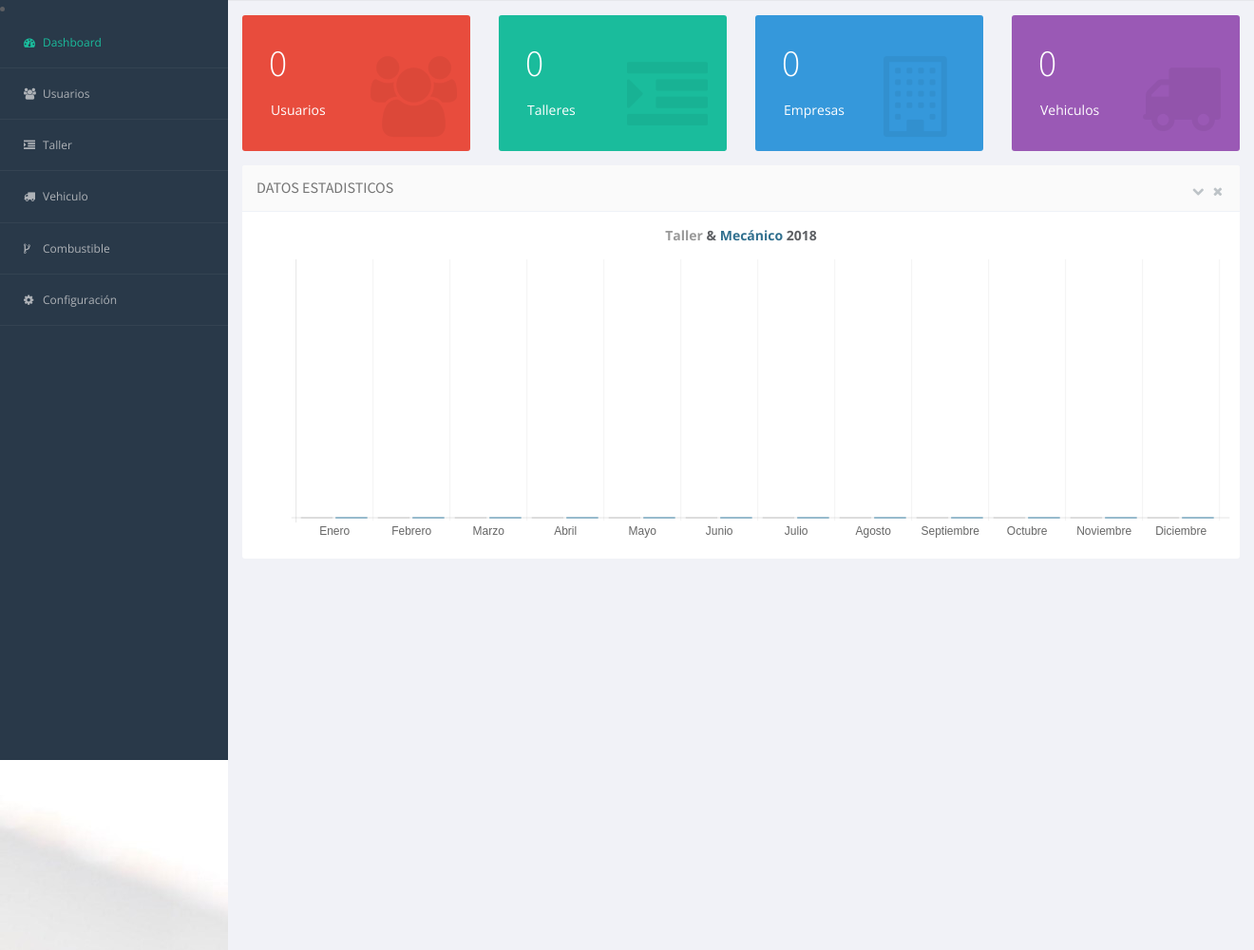
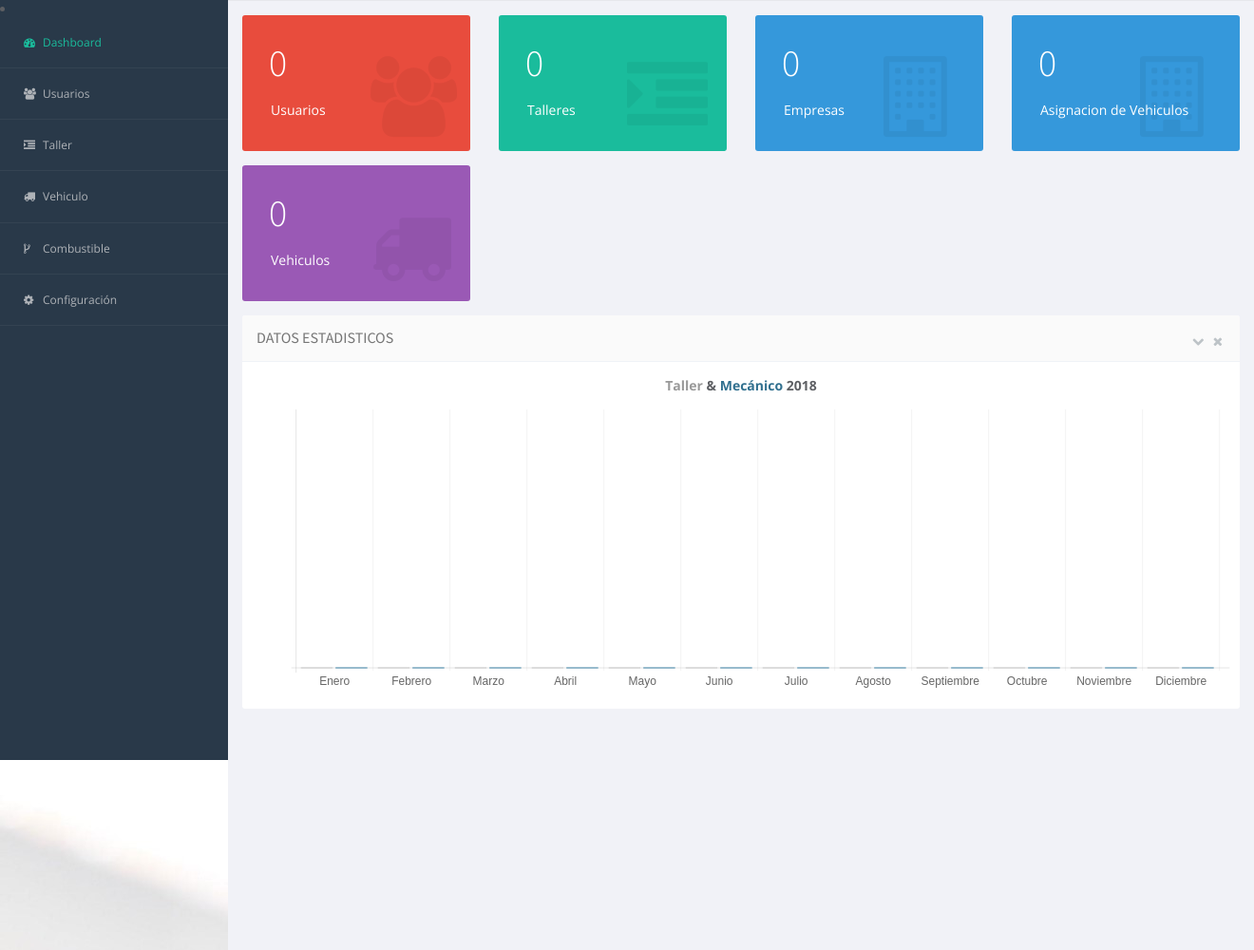
Before and after one commit to Luis1401/SCCdeploy, a PHP site: page /?view=dashboard in a window 1320 px wide. Shown: the part 80-1080 px from the top of the page at 95% size. Run offline with PHP 8.4, Linux system fonts and the light colour scheme; the visitor is signed in with stand-in values (Sample User, id 1); data that the repository does not hold is empty.

Commit message:
create button
a new button was created

```diff
--- a/config/config.php
+++ b/config/config.php
@@ -1,9 +1,9 @@
 <?php
 
 	/*Datos de conexion a la base de datos*/
-	define('DB_HOST', 'localhost');//DB_HOST:  generalmente suele ser "127.0.0.1"
+	define('DB_HOST', '127.0.0.1');//DB_HOST:  generalmente suele ser "127.0.0.1"
 	define('DB_USER', 'root');//Usuario de tu base de datos
-	define('DB_PASS', 'root');//Contraseña del usuario de la base de datos
+	define('DB_PASS', '');//Contraseña del usuario de la base de datos
 	define('DB_NAME', 'taller');//Nombre de la base de datos
 
 	$con=@mysqli_connect(DB_HOST, DB_USER, DB_PASS, DB_NAME);
--- a/view/dashboard-view.php
+++ b/view/dashboard-view.php
@@ -57,6 +57,17 @@
                             <div class="content">
                                 <h1 class="text-left timer" data-from="0" data-to="<?php echo mysqli_num_rows($empresas) ?>" data-speed="2500"> </h1>
                                 <p>Empresas</p>
+                            </div>
+                            <div class="icon"><i class="fa fa-building-o"></i>
+                            </div>
+                        </div>
+                    </div>
+
+                    <div class="col-md-3 col-sm-6">
+                        <div class="dashboard-tile detail tile-blue">
+                            <div class="content">
+                                <h1 class="text-left timer" data-from="0" data-to="<?php echo mysqli_num_rows($asignacion_de_vehiculos) ?>" data-speed="2500"> </h1>
+                                <p>Asignacion de Vehiculos</p>
                             </div>
                             <div class="icon"><i class="fa fa-building-o"></i>
                             </div>
```
